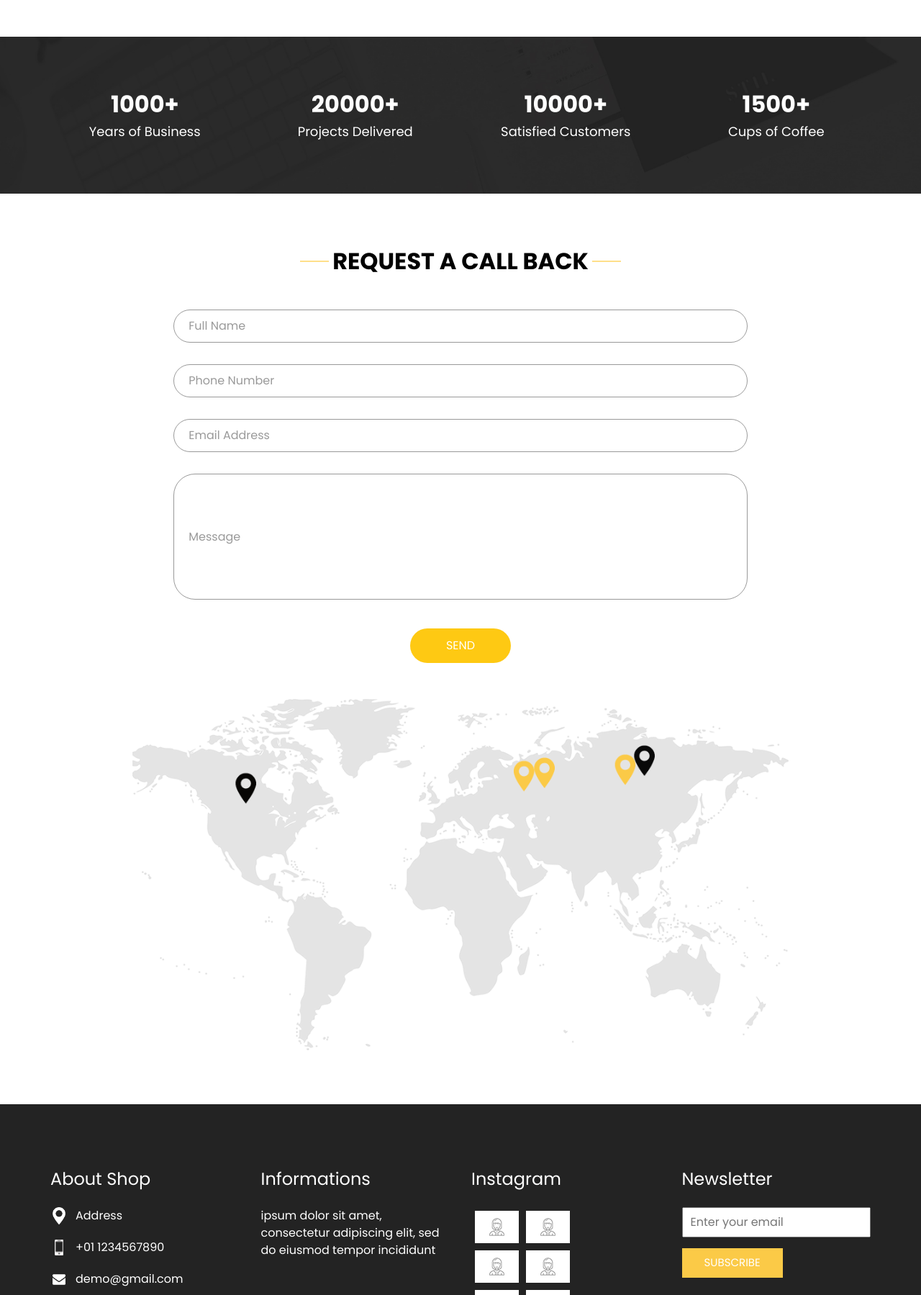
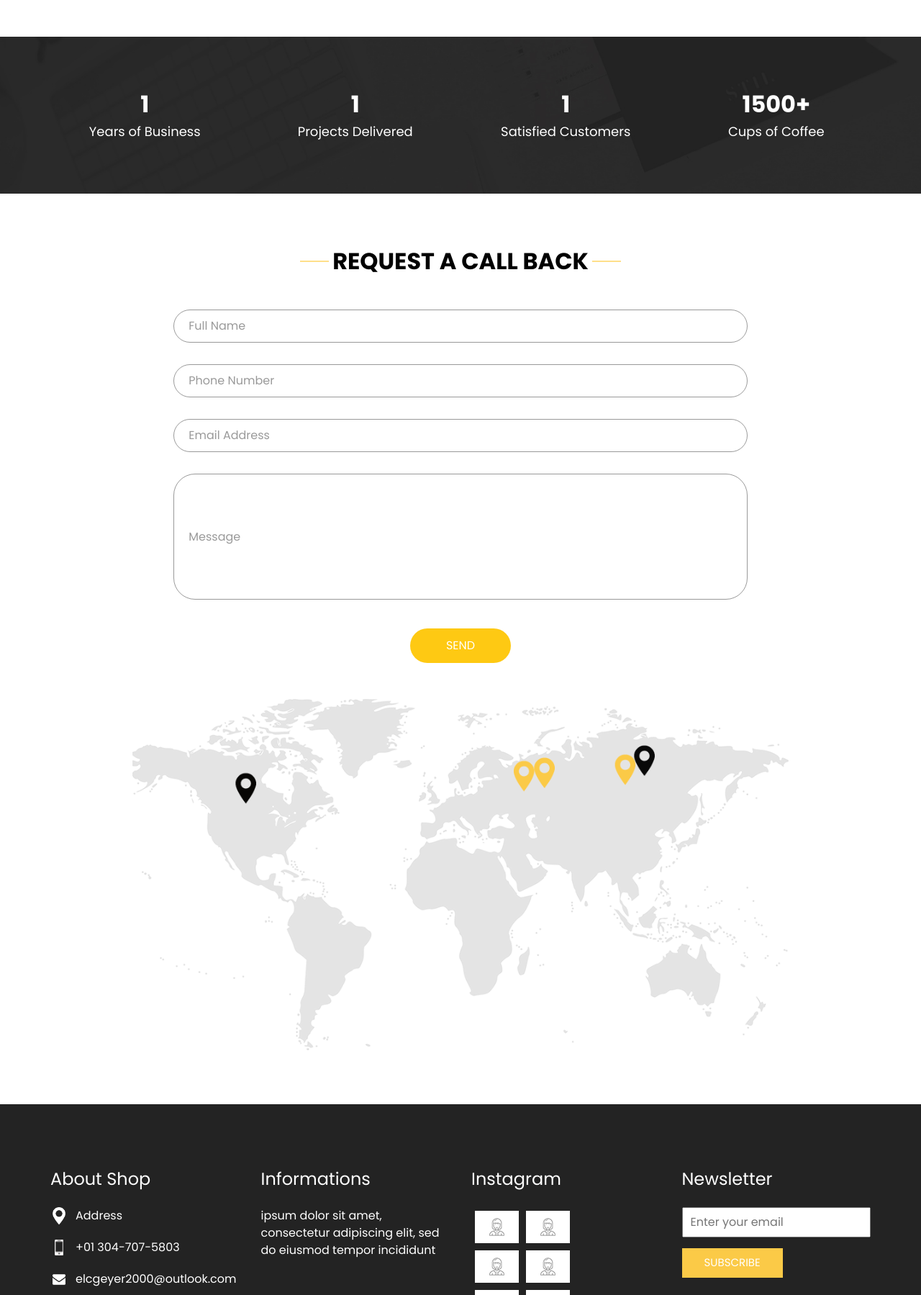
Before and after one commit to Ethan-Geyer/MyWebsite, a plain HTML site: page index.html in a window 1280 px wide. Shown: the part 3460-5259 px from the top of the page at 72% size. Drawn offline with nearby package versions, Linux system fonts and the light colour scheme.

Commit message:
Update index.html

```diff
--- a/index.html
+++ b/index.html
@@ -388,7 +388,7 @@
         <div class="col-md-3 col-sm-6">
           <div class="detail-box">
             <h2>
-              1000+
+              1
             </h2>
             <h5>
               Years of Business
@@ -398,7 +398,7 @@
         <div class="col-md-3 col-sm-6">
           <div class="detail-box">
             <h2>
-              20000+
+              1
             </h2>
             <h5>
               Projects Delivered
@@ -408,7 +408,7 @@
         <div class="col-md-3 col-sm-6">
           <div class="detail-box">
             <h2>
-              10000+
+              1
             </h2>
             <h5>
               Satisfied Customers
@@ -503,7 +503,7 @@
                 <img src="images/telephone-white.png" width="12px" alt="">
               </div>
               <p>
-                +01 1234567890
+                +01 304-707-5803
               </p>
             </div>
             <div>
@@ -511,7 +511,7 @@
                 <img src="images/envelope-white.png" width="18px" alt="">
               </div>
               <p>
-                demo@gmail.com
+                elcgeyer2000@outlook.com
               </p>
             </div>
           </div>
```
